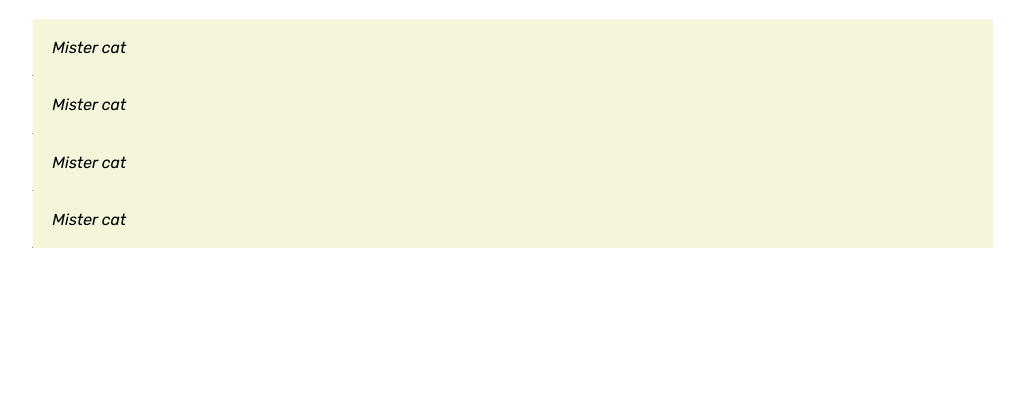
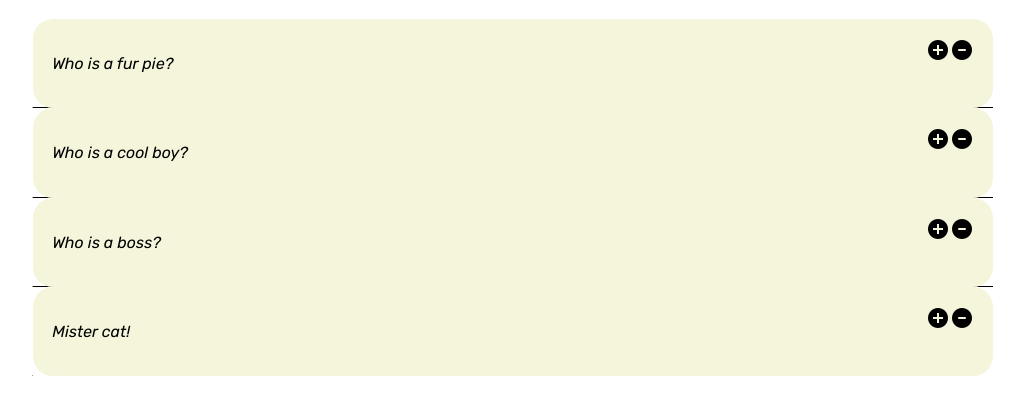
Before and after one commit to AnastasiiaBitkina/cssBayan, a plain HTML site: page cssBayan/index.html in a window 1280 px wide. Shown: the part 62-476 px from the top of the page, without its empty margins (127-1151 px from the left). Drawn offline with Linux system fonts and the light colour scheme.

Commit message:
fix: replaced radio to checkbox воскресенье, 12 марта 2023 г. 14:17:59 (CET)

```diff
--- a/cssBayan/index.html
+++ b/cssBayan/index.html
@@ -12,29 +12,53 @@
         <h1 class="header">cssBayan</h1>
         <ul class="bayan">
             <li class="bayan_item">
-                <input type="radio" class="bayan_switch" name="bayan_1" id="switch_1" cheacked hidden>
-                <label for="switch_1" class="bayan_label">Mister cat</label>
+                <input type="checkbox" class="bayan_switch" name="bayan_1" id="switch_1" cheacked hidden>
+                <label for="switch_1" class="bayan_label">
+                    <div class="label_item">
+                        <p class="text">Who is a fur pie?</p>
+                        <img class="plus_pic" src="../cssBayan/assets/icons/icons8-плюс-24.png" alt="plus">
+                        <img class="minus_pic" src="../cssBayan/assets/icons/icons8-знак-минус-24.png" alt="minus">
+                    </div>
+                </label>
                 <div class="content">
                     <img class="pic" src="../cssBayan/assets/images/pic_1.JPG" alt="cat">
                 </div>
             </li>
             <li class="bayan_item">
-                <input type="radio" class="bayan_switch" name="bayan_2" id="switch_2" cheacked hidden>
-                <label for="switch_2" class="bayan_label">Mister cat</label>
+                <input type="checkbox" class="bayan_switch" name="bayan_2" id="switch_2" cheacked hidden>
+                <label for="switch_2" class="bayan_label">
+                    <div class="label_item">
+                        <p class="text">Who is a cool boy?</p>
+                        <img class="plus_pic" src="../cssBayan/assets/icons/icons8-плюс-24.png" alt="plus">
+                        <img class="minus_pic" src="../cssBayan/assets/icons/icons8-знак-минус-24.png" alt="minus">
+                    </div>
+                </label>
                 <div class="content">
                     <img class="pic" src="../cssBayan/assets/images/pic_2.JPG" alt="cat">
                 </div>
             </li>
             <li class="bayan_item">
-                <input type="radio" class="bayan_switch" name="bayan_3" id="switch_3" cheacked hidden>
-                <label for="switch_3" class="bayan_label">Mister cat</label>
+                <input type="checkbox" class="bayan_switch" name="bayan_3" id="switch_3" cheacked hidden>
+                <label for="switch_3" class="bayan_label">
+                    <div class="label_item">
+                        <p class="text">Who is a boss?</p>
+                        <img class="plus_pic" src="../cssBayan/assets/icons/icons8-плюс-24.png" alt="plus">
+                        <img class="minus_pic" src="../cssBayan/assets/icons/icons8-знак-минус-24.png" alt="minus">
+                    </div>
+                </label>
                 <div class="content">
                     <img class="pic" src="../cssBayan/assets/images/pic_3.JPG" alt="cat">
                 </div>
             </li>
             <li class="bayan_item">
-                <input type="radio" class="bayan_switch" name="bayan_4" id="switch_4" cheacked hidden>
-                <label for="switch_4" class="bayan_label">Mister cat</label>
+                <input type="checkbox" class="bayan_switch" name="bayan_4" id="switch_4" cheacked hidden>
+                <label for="switch_4" class="bayan_label">
+                    <div class="label_item">
+                        <p class="text">Mister cat!</p>
+                        <img class="plus_pic" src="../cssBayan/assets/icons/icons8-плюс-24.png" alt="plus">
+                        <img class="minus_pic" src="../cssBayan/assets/icons/icons8-знак-минус-24.png" alt="minus">
+                    </div>
+                </label>
                 <div class="content">
                     <img class="pic" src="../cssBayan/assets/images/pic_4.JPG" alt="cat">
                 </div>
--- a/cssBayan/style.css
+++ b/cssBayan/style.css
@@ -38,6 +38,26 @@
     width: 50%;
 }
 /*images styles end*/
+/*label styles stert*/
+.label_item{
+    display: flex;
+}
+.plus_pic{
+    margin-left: auto;
+    width: 24px;
+    height: 24px;
+}
+.minus_pic{
+   width: 24px;
+   height: 24px;
+}
+/*label styles end*/
+.text{
+    font-weight: normal;
+    font-family: 'Rubik';
+    font-style: italic;
+}
+
 /*accordion menu styles start*/
 .bayan{
     margin: 0;
@@ -55,11 +75,9 @@
     display: block;
     background-color: beige;
     color: black;
-    font-weight: normal;
-    font-family: 'Rubik';
-    font-style: italic;
     cursor: pointer;
     padding: 1.2em;
+    border-radius: 20px;
 }
 .bayan_switch:checked ~ .bayan_label{
     background-color: gray;
@@ -77,6 +95,7 @@
     padding: 0;
     width: 1px;
     background-color: beige;
+    border-radius: 20px;
 }
 .bayan_switch:checked ~ .content{
     position: static;
```
Also changed, not shown: cssBayan/assets/icons/icons8-знак-минус-24.png (added), cssBayan/assets/icons/icons8-плюс-24.png (added).
